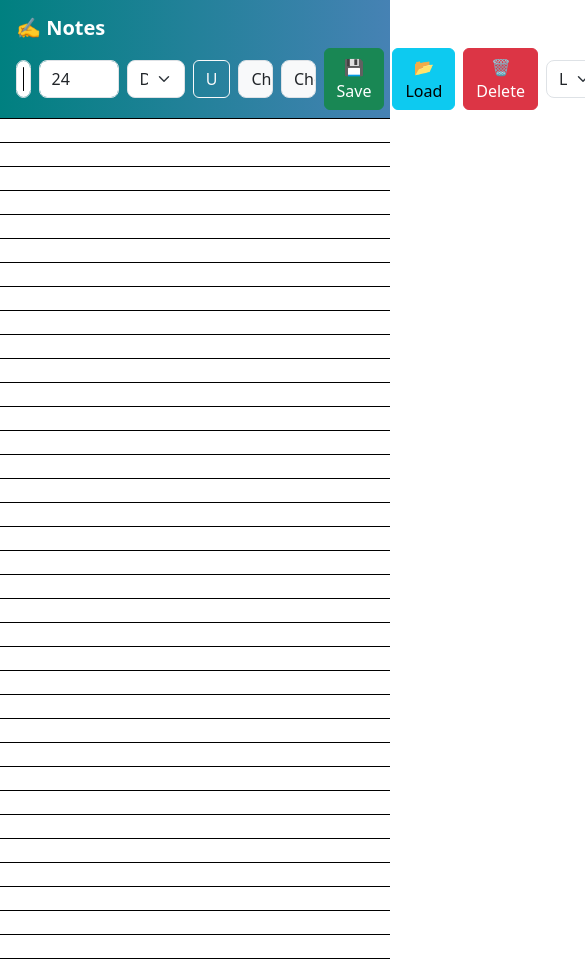
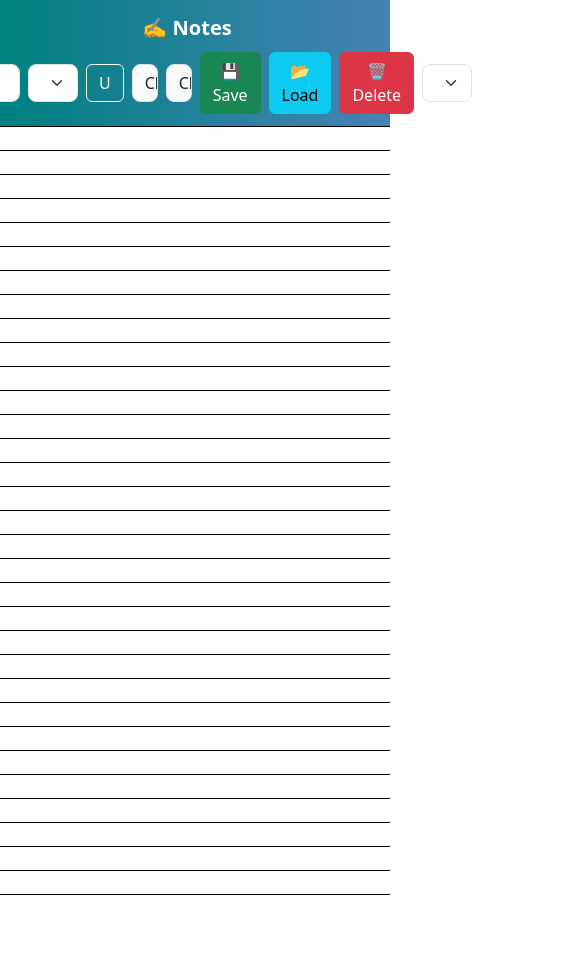
Before and after one commit to Ayus-gupta/MakeANote, a plain HTML site: page index.html in a window 390 px wide. Shown: the whole page, 585 px wide, since content can reach past the window. After the commit the page ends 910 px from the top, so only its background shows below. Drawn offline with nearby package versions, Linux system fonts and the light colour scheme.

Commit message:
Responsiv added

```diff
--- a/style.css
+++ b/style.css
@@ -48,4 +48,48 @@
 .resize-handle.br {
   bottom: -5px;
   right: -5px;
+
 }
+
+/* =======================
+   Mobile Responsive Adjustments
+======================= */
+@media (max-width: 768px) {
+  /* Toolbar positioning */
+  .navbar {
+    flex-wrap: wrap;
+    justify-content: center;
+    padding: 0.5rem;
+  }
+
+  /* Toolbar elements spacing */
+  .navbar .form-control,
+  .navbar .form-select,
+  .navbar .btn {
+    margin: 0.25rem 0;
+    width: 100%;
+    max-width: 90%;
+  }
+
+  /* Page Select dropdown on mobile */
+  #pageSelect {
+    max-width: 90%;
+  }
+
+  /* Writing area adjustments */
+  #bgContainer {
+    height: calc(100vh - 60px); /* leave space for navbar */
+    overflow-y: auto;
+  }
+
+  /* Text sizing for mobile */
+  .note-text {
+    font-size: 18px !important;
+  }
+
+  /* Overlay images */
+  .overlayImg {
+    max-width: 80vw;
+    max-height: 40vh;
+  }
+}
```
